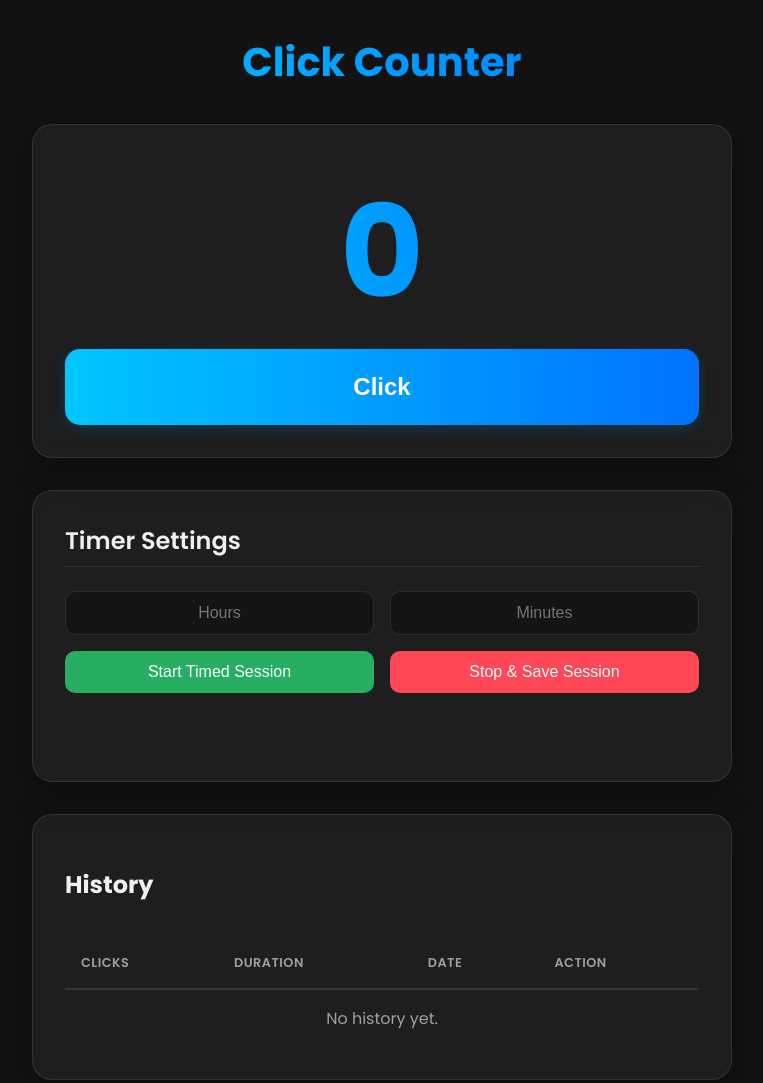
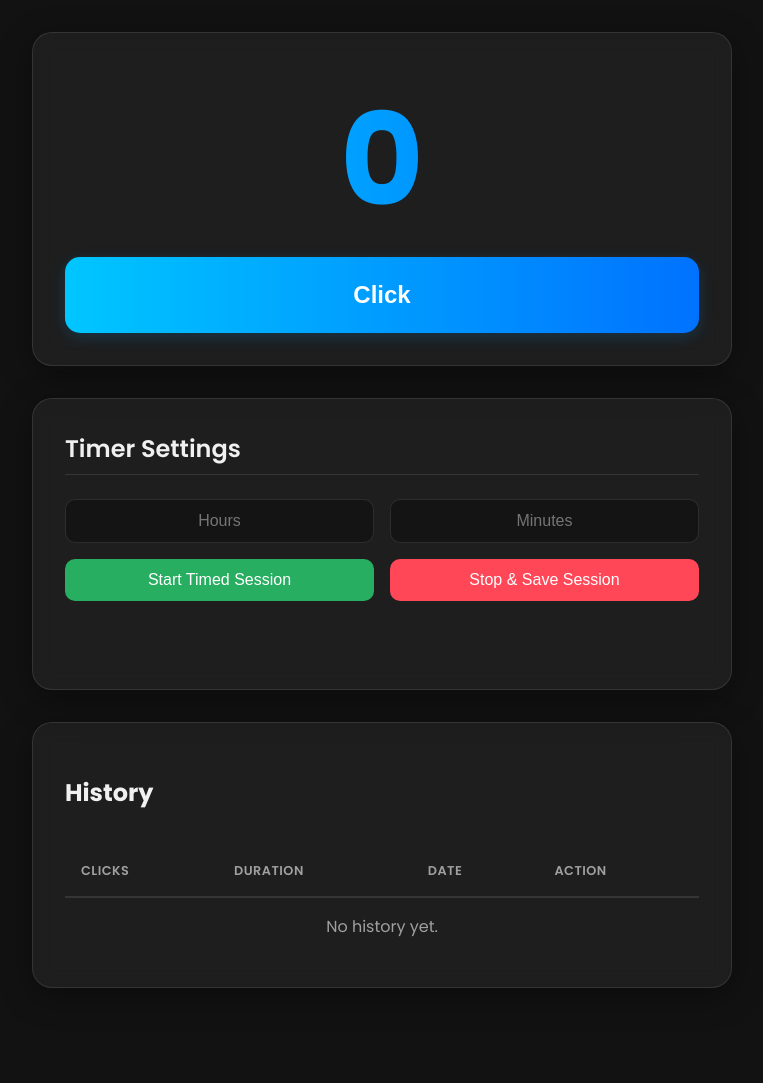
Before and after one commit to SiddiumCore/Counter, a plain HTML site: page index.html in a window 1280 px wide. Shown: the whole page, without its empty margins (258-1021 px from the left). After the commit the page ends 1020 px from the top, so only its background shows below. Drawn offline with Linux system fonts and the light colour scheme.

Commit message:
Update index.html

```diff
--- a/index.html
+++ b/index.html
@@ -100,7 +100,7 @@
 </head>
 <body>
     <div class="container">
-        <header><h1>Click Counter</h1></header>
+<!--         <header><h1>Click Counter</h1></header> -->
         <main class="card">
             <div id="counter-display">0</div>
             <button id="click-btn">Click</button>
```
